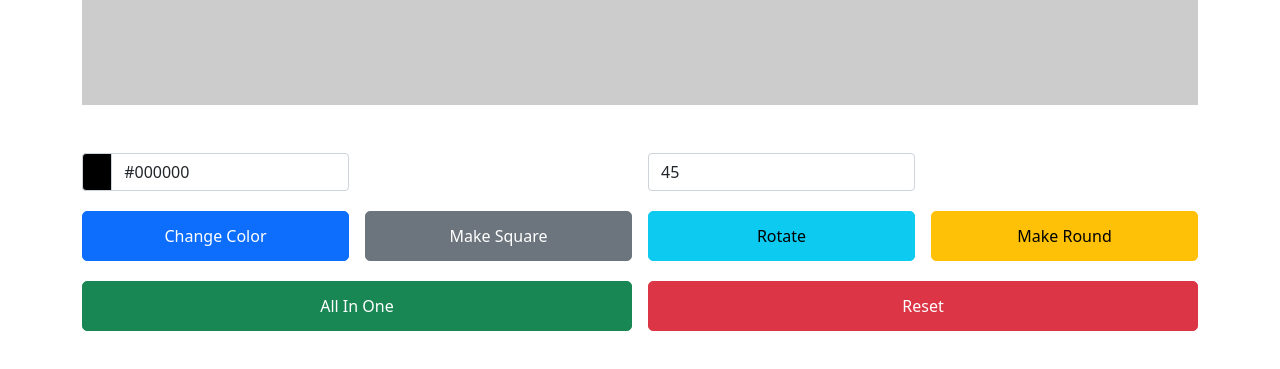
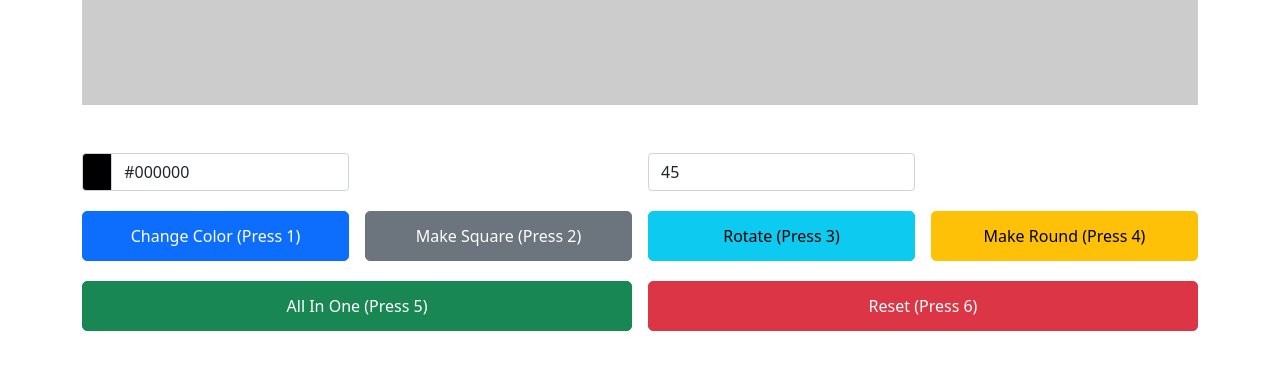
Before and after one commit to midexplorer529/rectangle, a website: page index.html in a window 1280 px wide. Shown: the part 295-664 px from the top of the page. Drawn offline with nearby package versions, Linux system fonts and the light colour scheme.

Commit message:
"(Press *key*)" added to buttons

```diff
--- a/index.html
+++ b/index.html
@@ -34,25 +34,26 @@
                                 <input type="text" class="form-control hex">
                             </div>
                             <button class="btn btn-primary custom-btn change-color w-100" data-type="primary">Change
-                                Color</button>
+                                Color (Press 1)</button>
                         </div>
                         <div
                             style="display: flex; flex-direction: column; justify-content: space-between; align-items: center;">
                             <input type="text" class="form-control" style="visibility:hidden;">
                             <button class="btn btn-secondary custom-btn make-square w-100" data-type="secondary">Make
-                                Square</button>
+                                Square (Press 2)</button>
                         </div>
                         <div
                             style="display: flex; flex-direction: column; justify-content: space-between; align-items: center;">
                             <input type="number" placeholder="Enter a degree value..." class="form-control degree"
                                 value="45">
-                            <button class="btn btn-info custom-btn rotate w-100" data-type="info">Rotate</button>
+                            <button class="btn btn-info custom-btn rotate w-100" data-type="info">Rotate (Press
+                                3)</button>
                         </div>
                         <div
                             style="display: flex; flex-direction: column; justify-content: space-between; align-items: center;">
                             <input type="text" class="form-control" style="visibility:hidden;">
                             <button class="btn btn-warning custom-btn make-round w-100" data-type="warning">Make
-                                Round</button>
+                                Round (Press 4)</button>
                         </div>
                     </div>
                 </div>
@@ -60,8 +61,9 @@
                     <div
                         style="display: grid; grid-template-columns: repeat(2, 1fr); grid-gap: 1rem; position: relative;">
                         <button class="btn btn-success custom-btn all-in-one w-100 m-0" data-type="success">All In
-                            One</button>
-                        <button class="btn btn-danger custom-btn reset w-100 m-0" data-type="danger">Reset</button>
+                            One (Press 5)</button>
+                        <button class="btn btn-danger custom-btn reset w-100 m-0" data-type="danger">Reset (Press
+                            6)</button>
                     </div>
                 </div>
             </div>
```
